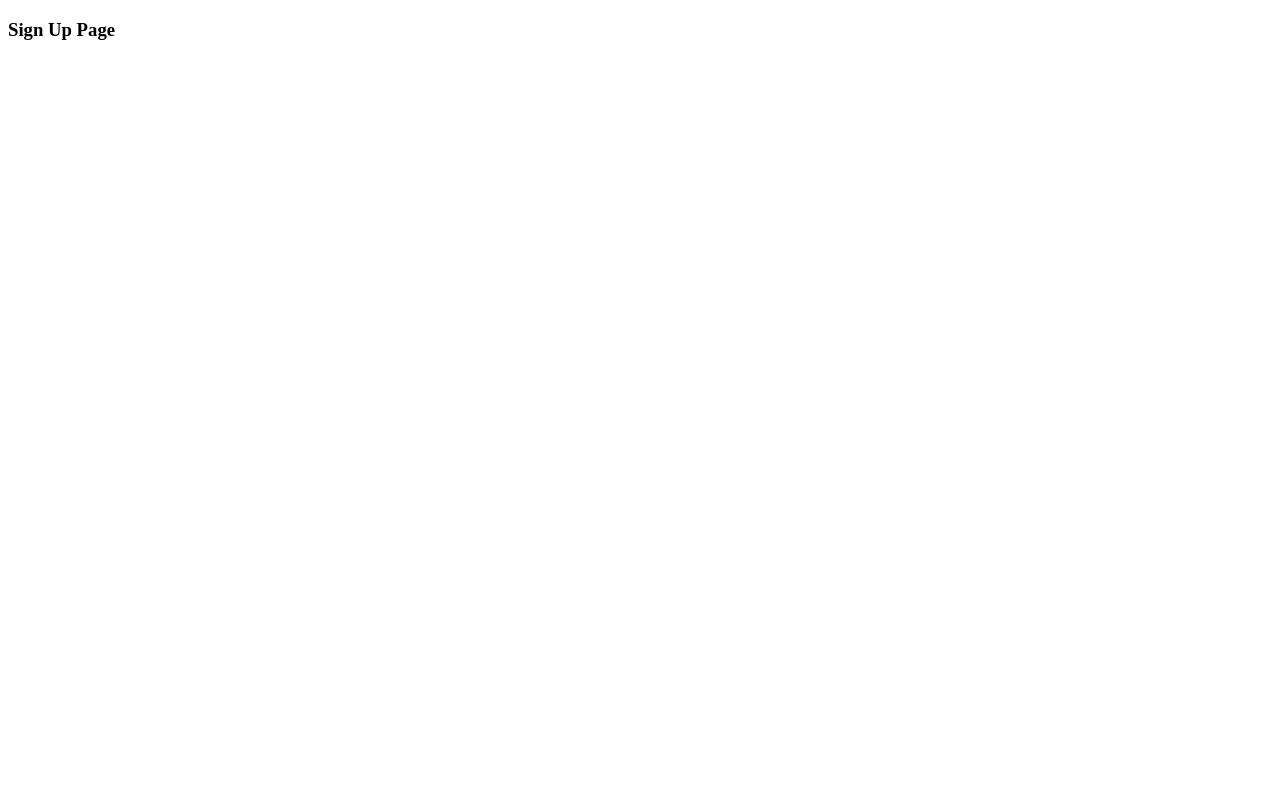
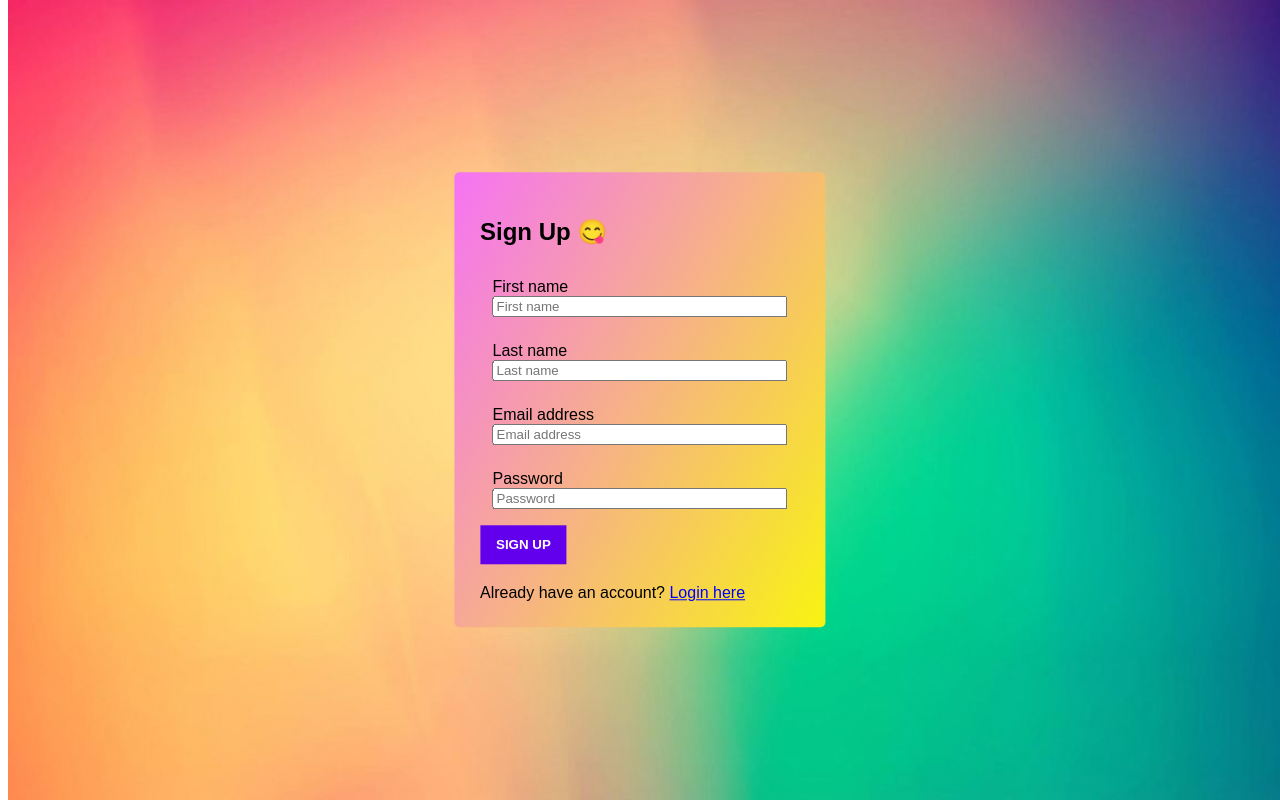
Before and after one commit to ShirleyCohenTN/Draw-, a React (Create React App) app in the folder draw/: page /signup in a window 1280 px wide. Built offline with nearby package versions, Linux system fonts and the light colour scheme; no server answers.

Commit message:
added Login and SignUp pages

```diff
--- a/draw/src/Login.js
+++ b/draw/src/Login.js
@@ -1,10 +1,39 @@
 import React, { Component } from "react";
+import "./login.css"
+import {FaUserAlt} from 'react-icons/fa';
+import { Link } from 'react-router-dom';
+
+
+import background from "./images/bfsyJ1.jpg";
+
+
+
 export default class Login extends Component {
     render() {
+
+
+
         return (
-            <div>
-                <h3>Login page</h3>
+
+            <div className="background-image">
+            <form onSubmit={this.signIn} className="login-form">
+            <h2>Log In &#128523;	</h2>
+            <p>Please login to start drawing! &#128513;	</p>
+            <label className="full-width-input">
+            Email <FaUserAlt />
+              <input type="text" placeholder="Email"  />
+            </label>
+            <label className="full-width-input">
+              Password
+              <input type="password" placeholder="Password"  />
+            </label>
+            <button className="button">Login</button>
+            <div style={{marginTop:"20px"}}>
+            Don't have an account? <Link to="/signup" className="link-style">register</Link>
             </div>
+
+          </form>
+          </div>
         );
     }
 }
--- a/draw/src/SignUp.js
+++ b/draw/src/SignUp.js
@@ -1,10 +1,50 @@
 import React, { Component } from "react";
+import "./login.css";
+import { FaUserAlt } from "react-icons/fa";
+import { Link } from "react-router-dom";
+
+import background from "./images/bfsyJ1.jpg";
+
 export default class SignUp extends Component {
-    render() {
-        return (
-            <div>
-                <h3>Sign Up Page</h3>
-            </div>
-        );
-    }
+  render() {
+    return (
+      <div className="background-image">
+        <form onSubmit={this.signIn} className="login-form">
+          <h2>Sign Up &#128523; </h2>
+          <div className="signup-style">
+            <label className="signup-style">
+              First name
+              <input type="text" placeholder="First name" />
+            </label>
+          </div>
+
+          <div className="signup-style">
+            <label className="signup-style">
+              Last name
+              <input type="text" placeholder="Last name" />
+            </label>
+          </div>
+
+          <div className="signup-style">
+            <label className="signup-style">
+              Email address
+              <input type="text" placeholder="Email address" />
+            </label>
+          </div>
+
+          <div className="signup-style">
+            <label className="signup-style">
+              Password
+              <input type="password" placeholder="Password" />
+            </label>
+          </div>
+
+          <button className="button">Sign Up </button>
+          <div style={{ marginTop: "20px" }}>
+            Already have an account? <Link to="/login" className="link-style">Login here</Link>
+          </div>
+        </form>
+      </div>
+    );
+  }
 }
--- /dev/null
+++ b/draw/src/login.css
@@ -0,0 +1,146 @@
+
+
+.login-form {
+    /* display: inline-block;
+
+    outline: solid 1px black;
+    display: block;
+    margin:auto;
+    padding: 2%; */
+    font-family: arial;
+    width: 20em;
+    padding: 2%;
+    background-image: linear-gradient(
+        120deg, #f573f5 0%, #f8f411 100%);
+
+        position: fixed;
+        top: 50%;
+        left: 50%;
+        -webkit-transform: translate(-50%, -50%);
+        transform: translate(-50%, -50%);
+        border-radius: 5px;
+
+      }
+
+  .full-width-input {
+    display: block;
+    text-align: right;
+  }
+
+  .full-width-input input {
+    width: 12em;
+    padding: 4px 8px;
+    margin: 4px 8px;
+    border: 1px solid #aaaaaa;
+    border-radius: 0;
+
+  }
+
+
+
+.count-display{
+    background: rgb(223, 218, 218);
+  }
+
+
+
+
+  .App header {
+    background-color: #282c34;
+    display: flex;
+    flex-direction: row;
+    align-items: center;
+    justify-content: space-between;
+    color: white;
+    padding: 0.5rem 1rem;
+  }
+
+  ul.menu {
+    list-style: none;
+  }
+
+  ul.menu li {
+    display: inline;
+    padding: 12px;
+  }
+
+  ul.menu a {
+    color: #ffffff;
+  }
+
+  .page {
+    text-align: center;
+  }
+
+  button {
+    background-color: #6200ee;
+    color: #ffffff;
+    border: none;
+    padding: 12px 16px;
+    text-transform: uppercase;
+    font-weight: bold;
+    cursor: pointer;
+    margin-top: 1%;
+
+  }
+
+  button:hover {
+    background-color: #3700b3;
+  }
+
+  .warning {
+    width: 800px;
+    margin: 24px auto;
+    border: 5px solid #ff0000;
+    border-radius: 15px;
+  }
+
+  .warning h1 {
+    margin-top: 0;
+    color: white;
+    font-size: 48px;
+    line-height: 96px;
+    background-color: #ff0000;
+    text-transform: uppercase;
+  }
+
+  .warning h2 {
+    font-size: 36px;
+    text-transform: uppercase;
+  }
+
+
+
+  .background-image {
+    background-image: url(./images/bfsyJ1.jpg);
+    /* background-size: cover;
+    background-position: center;
+    min-height: 100%;
+    height: 100vh;
+
+    position: relative; */
+
+    position: fixed;
+    top: 0;
+    width: 100%;
+    height: 100%;
+    background-size: cover;
+
+}
+
+
+
+
+.signup-style{
+  display: flex;
+  justify-content: center;
+  flex-direction: column;
+  text-align: left;
+  padding:2%
+}
+
+
+.link-style{
+  color:blue;
+
+}
```
Also changed, not shown: draw/src/images/bfsyJ1.jpg (added).
